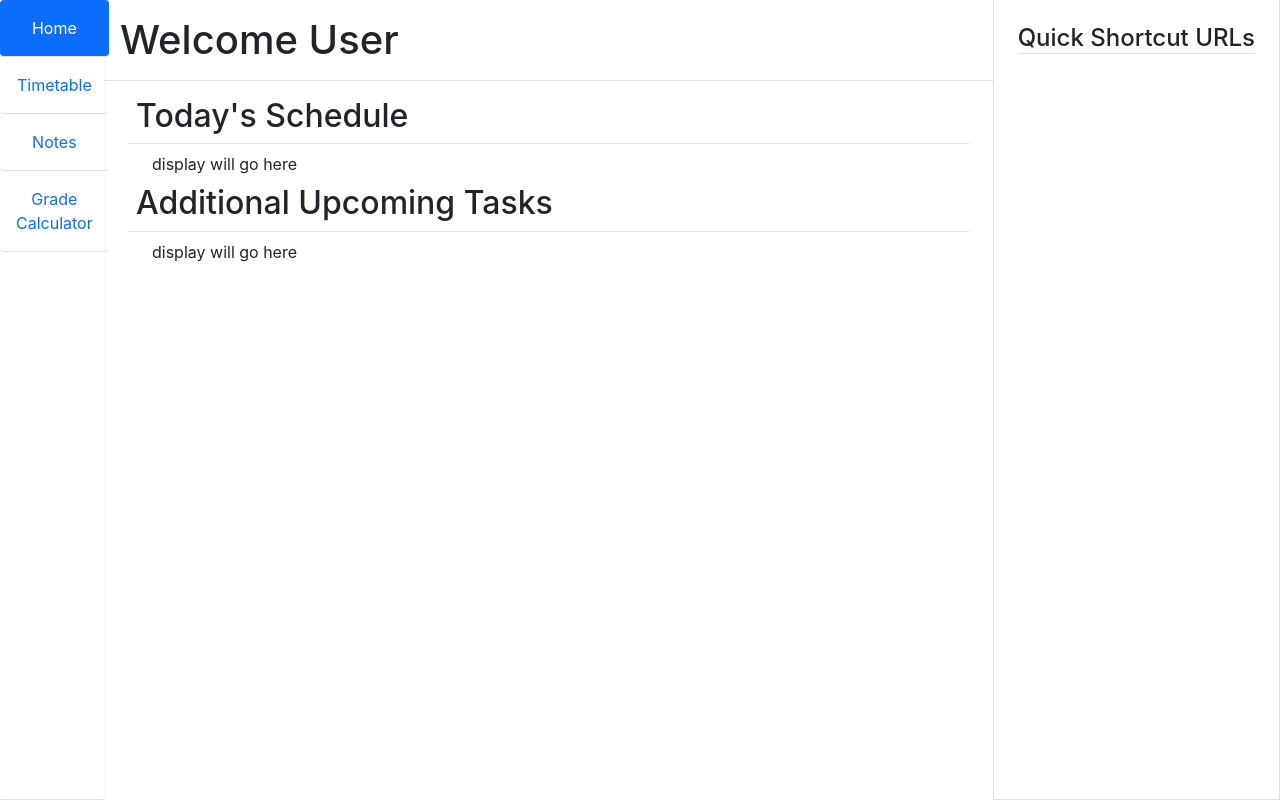
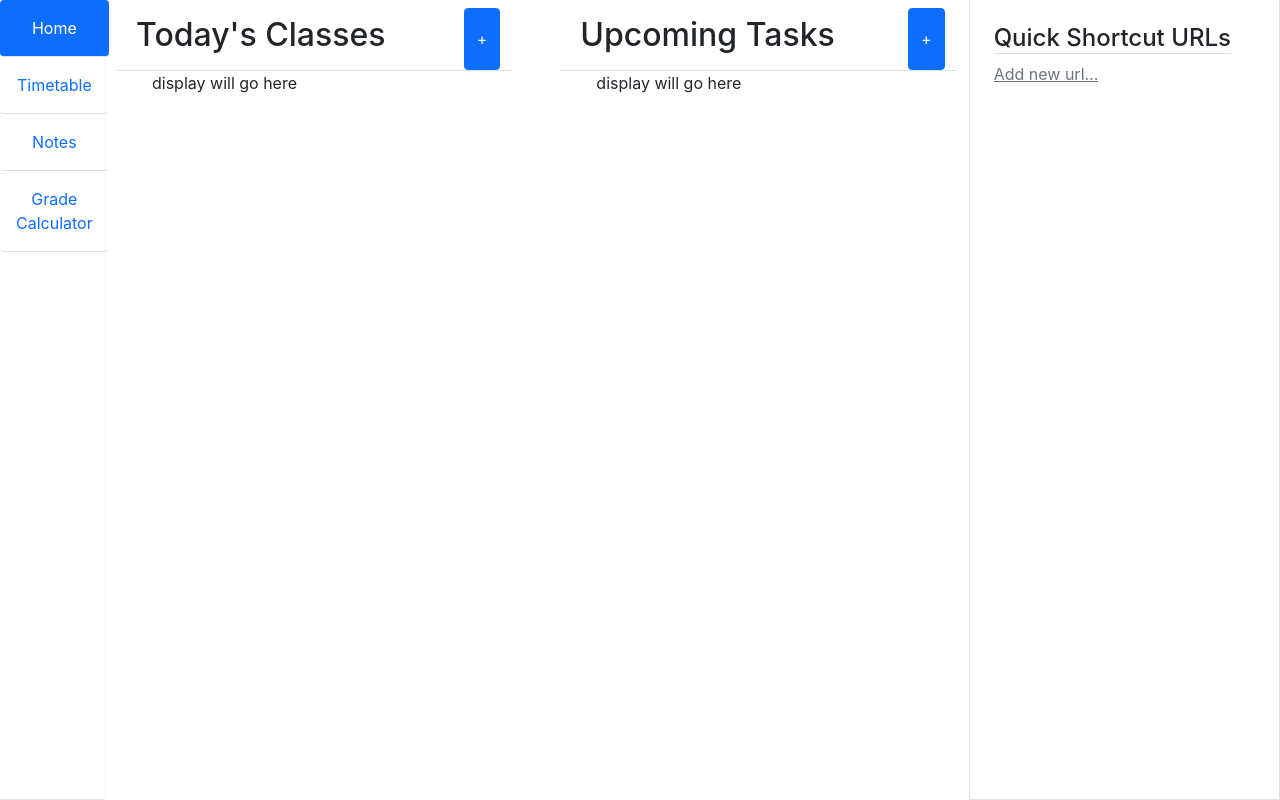
Before and after one commit to Alanas-J/cloudscholar-client, a React (Create React App) app: page / in a window 1280 px wide. Both pictures are taken after typing "name@example.com", "Sample123" into the empty fields and a click on the button "Sign in". Built offline with nearby package versions, Linux system fonts and the light colour scheme.

Commit message:
added some design changes to home.

```diff
--- a/src/components/main_display/home/Home.jsx
+++ b/src/components/main_display/home/Home.jsx
@@ -4,25 +4,54 @@ function Home() {
       <div className='home rounded-left d-flex flex-fill justify-content-between'>
 
         <section className='flex-fill'>
-        <h1 className='border-bottom p-3'>Welcome User</h1>
 
-        <div className=''>
-          <div className='scheduleComponent mx-4'>
-            <h2 className='border-bottom p-2 '>Today's Schedule</h2>
-            <div className='mx-4'> display will go here</div>
+        <div className='row pt-2'>
+          <div className="col">
+            <div className='scheduleComponent mx-4'>
+              <div className="row border-bottom">
+                <div className="col">
+                  <h2 className='p-2 '>Today's Classes</h2>
+                </div>
+
+                <div className="col-1 d-flex justify-content-end"><button type="button" class="btn btn-primary">+</button></div>
+              </div>
+              <div className='mx-4'> display will go here</div>
+            </div>
           </div>
 
-          <div className='taskComponent mx-4'>
-            <h2 className='border-bottom p-2 '> Additional Upcoming Tasks</h2>
-            <div className='mx-4'> display will go here</div>
+
+          <div className="col">
+            <div className='scheduleComponent mx-4'>
+              <div className="row border-bottom">
+                <div className="col">
+                  <h2 className='p-2 '>Upcoming Tasks</h2>
+                </div>
+
+                <div className="col-1 d-flex justify-content-end"><button type="button" class="btn btn-primary">+</button></div>
+              </div>
+              <div className='mx-4'> display will go here</div>
+            </div>
           </div>
+
+
 
 
         </div>
         </section>
 
         <section className='shortcuts p-4 border border-top-0'>
-          <h4 className='border-bottom'>Quick Shortcut URLs</h4>
+          <div className="row">
+            <div className="col">
+              <h4 className='border-bottom'>Quick Shortcut URLs</h4>
+              <a href="" className='link-secondary'>Add new url...</a>
+
+
+            </div>
+          <div className="col-1">
+
+          </div>
+        </div>
+
         </section>
 
 
```
